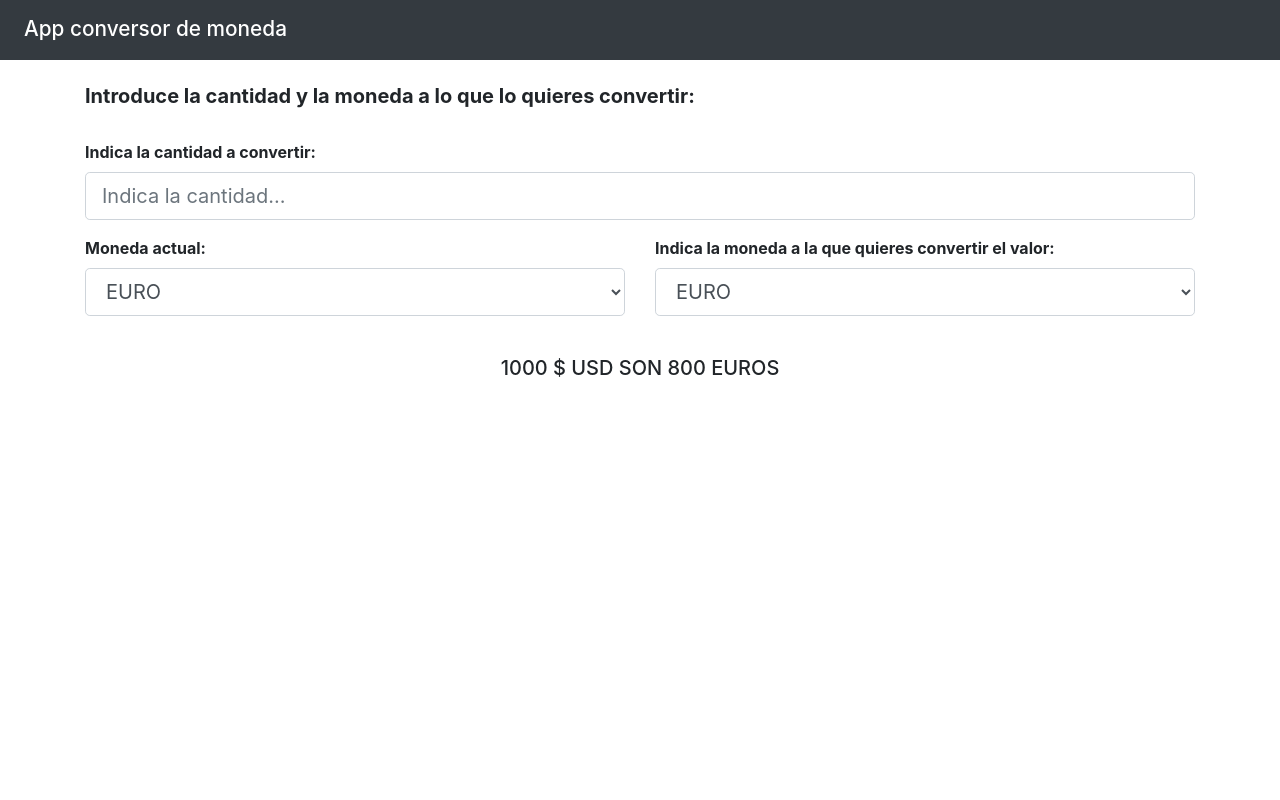
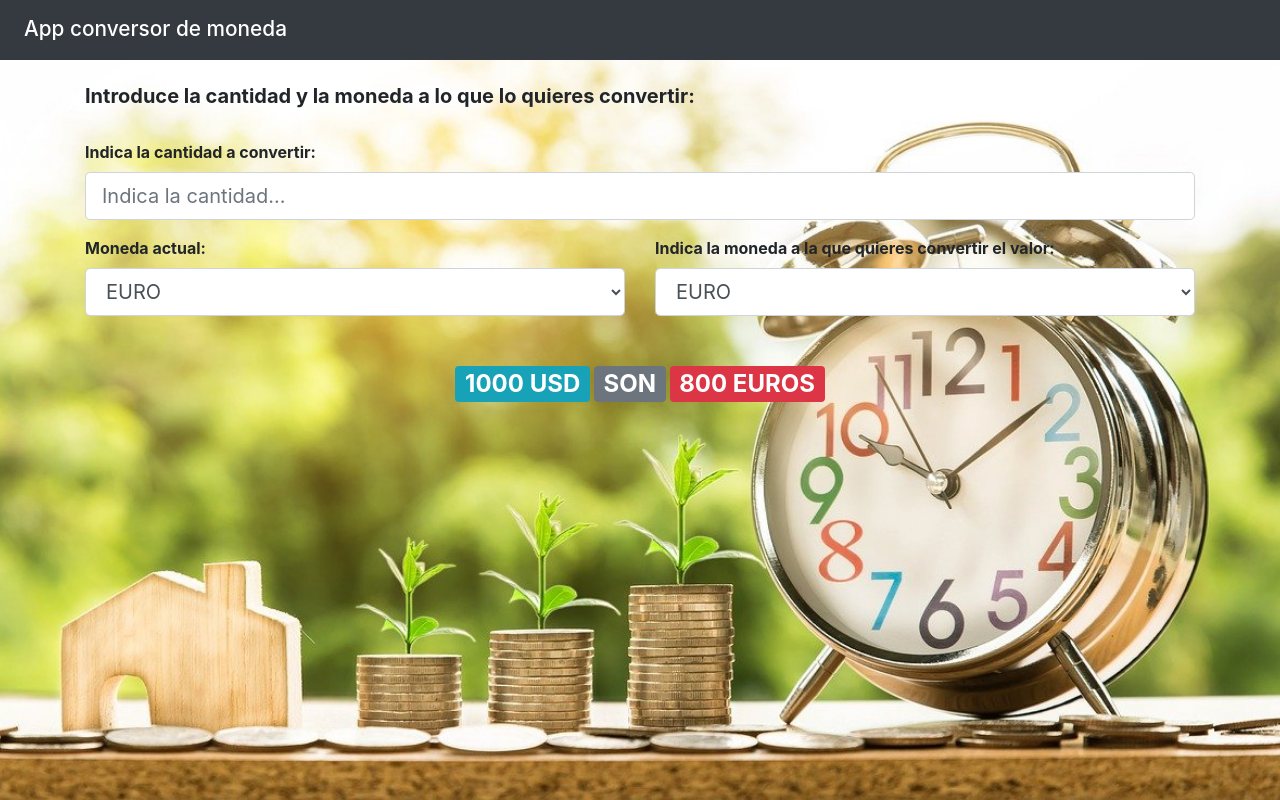
Before and after one commit to miryambathilde/app-convertidor, an Angular app: page / in a window 1280 px wide. Built offline with nearby package versions, Linux system fonts and the light colour scheme.

Commit message:
añado img fondo + estilos en vista convertidor

```diff
--- a/src/app/components/convertidor/convertidor.component.css
+++ b/src/app/components/convertidor/convertidor.component.css
@@ -0,0 +1,8 @@
+.badge {
+  margin: 2px;
+  font-size: 120%;
+}
+
+.label {
+  font-size: 110%;
+}
--- a/src/app/components/convertidor/convertidor.component.html
+++ b/src/app/components/convertidor/convertidor.component.html
@@ -16,7 +16,7 @@
         <select class="form-control form-control-lg" id="moneda-actual">
           <option>EURO</option>
           <option>LIBRA</option>
-          <option>$ USD</option>
+          <option>USD</option>
         </select>
       </div>
     </div>
@@ -26,11 +26,15 @@
         <select class="form-control form-control-lg" id="moneda-convertidor">
           <option>EURO</option>
           <option>LIBRA</option>
-          <option>$ USD</option>
+          <option>USD</option>
         </select>
       </div>
     </div>
   </div>
   <br>
-  <h5 class="text-center">1000 $ USD SON 800 EUROS</h5>
+  <h5 class="text-center mt-2">
+    <span class="badge badge-info">1000 USD</span>
+    <span class="badge badge-secondary">SON </span>
+    <span class="badge badge-danger">800 EUROS</span>
+  </h5>
 </div>
--- a/src/styles.css
+++ b/src/styles.css
@@ -1 +1,9 @@
 /* You can add global styles to this file, and also import other style files */
+body {
+  background-image: url('../src/assets/fondo-moneda.jpg');
+  background-position: center;
+  background-size: cover;
+  height: 100vh;
+  /* fondo con opacidad en la imagen*/
+  /* background: linear-gradient(rgba(0,0,0,0.5), rgba(0,0,0,0.5)), url('../src/assets/fondo-moneda.jpg'); */
+}
```
Also changed, not shown: src/assets/fondo-moneda.jpg (added).
